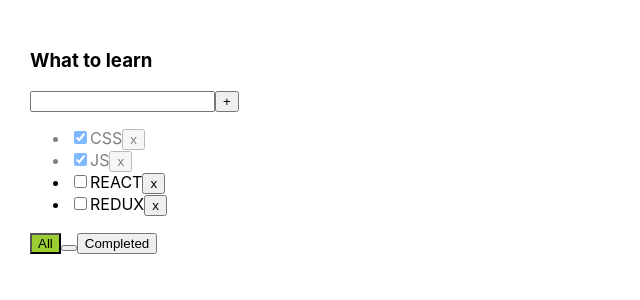
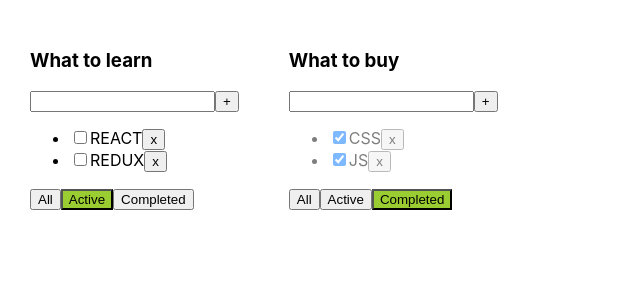
Before and after one commit to Vlad-Viktorovich/Todolist, a React (Create React App) app: page / in a window 1280 px wide. Shown: the top 300 px of the page, without its empty margins (0-640 px from the left). Built offline with nearby package versions, Linux system fonts and the light colour scheme.

Commit message:
add objTasks

```diff
--- a/src/App.tsx
+++ b/src/App.tsx
@@ -4,64 +4,101 @@
 import {v1} from 'uuid';
 
 export type FilterValuesType = 'All' | 'Completed' | 'Active'
+type TodolistType = {
+    id: string
+    title: string
+    filter: FilterValuesType
+}
+
 
 export const App = () => {
-    let [tasks, setTasks] = useState<Array<TaskType>>([
+
+    let todolistId1 = v1()
+    let todolistId2 = v1()
+
+    let [todolists, setTodolidts] = useState<Array<TodolistType>>([
+        {id: todolistId1, title: 'What to learn', filter: 'Active'},
+        {id: todolistId2, title: 'What to buy', filter: 'Completed'}
+    ])
+
+    let [tasksObj, setTasksObj] = useState<any>({
+        [todolistId1]: [
+            {id: v1(), title: 'Rararar', isDone: true},
+            {id: v1(), title: 'JS', isDone: true},
+            {id: v1(), title: 'REACT', isDone: false},
+            {id: v1(), title: 'REDUX', isDone: false}],
+        [todolistId2]: [
             {id: v1(), title: 'CSS', isDone: true},
             {id: v1(), title: 'JS', isDone: true},
             {id: v1(), title: 'REACT', isDone: false},
-        {id: v1(), title: 'REDUX', isDone: false}
-    ])
-    let [filter, setFilter] = useState<FilterValuesType>('All')
+            {id: v1(), title: 'REDUX', isDone: false}]
+    })
 
-
-    const removeTask = (id: string) => {
-        let filteredTasks = tasks.filter(t => t.id !== id)
-        setTasks(filteredTasks)
+    const removeTask = (id: string, todolistId: string) => {
+        let tasks = tasksObj[todolistId]
+        let filteredTasks = tasks.filter((t:any) => t.id !== id)
+        tasksObj[todolistId] = filteredTasks
+        setTasksObj({...tasksObj})
     }
-
-    const addTask = (title: string) => {
-        let newTask = {
-            id: v1(),
-            title: title,
-            isDone: false
+    const addTask = (title: string, todolistId: string) => {
+        let task = {id: v1(), title: title, isDone: false}
+        let tasks = tasksObj[todolistId]
+        let newTasks = [task, ...tasks]
+        tasksObj[todolistId] = newTasks
+        setTasksObj({...tasksObj})
     }
-        let newTasks = [newTask, ...tasks]
-        setTasks(newTasks)
-    }
-
-    const changeStatus = (taskId: string, isDone: boolean) => {
+    const changeStatus = (taskId: string, isDone: boolean, todolistId: string) => {
+        /*let tasks = tasksObj[todolistId]
         let task = tasks.find(t => t.id === taskId)
         if (task) {
             task.isDone = isDone
+            setTasksObj({...tasksObj})
+        }*/
+        setTasksObj(
+            {
+                ...tasksObj,
+                [todolistId]: tasksObj[todolistId].map((task:any) => task.id === taskId ? {
+                    ...task,
+                    isDone: isDone
+                } : task)
+            })
+
     }
-        setTasks([...tasks])
+    const changeFilter = (value: FilterValuesType, todolistId: string) => {
+        /*let todolist = todolists.find(tl => tl.id === todolistId)
+        if (todolist) {
+            todolist.filter = value
+        }*/
+        setTodolidts(todolists.map(tl => tl.id === todolistId ? {...tl, filter: value} : tl))
     }
 
-    const changeFilter = (value: FilterValuesType) => {
-        setFilter(value)
-
-    }
-
-    let tasksForTodolist = tasks
-    if (filter === 'Completed') {
-        tasksForTodolist = tasks.filter(t => t.isDone === true)
-    }
-    if (filter === 'Active') {
-        tasksForTodolist = tasks.filter(t => t.isDone === false)
-    }
 
     return (
         <div className="App">
-            <TodoList
+            {
+                todolists.map((tl) => {
+                    let tasksForTodolist = tasksObj[tl.id]
+                    if (tl.filter === 'Completed') {
+                        tasksForTodolist = tasksForTodolist.filter((t:any) => t.isDone === true)
+                    }
+                    if (tl.filter === 'Active') {
+                        tasksForTodolist = tasksForTodolist.filter((t:any) => t.isDone === false)
+                    }
+
+                    return <TodoList
+                        key={tl.id}
+                        id={tl.id}
                         addTask={addTask}
-                title="What to learn"
+                        title={tl.title}
                         tasks={tasksForTodolist}
                         removeTask={removeTask}
                         changeFilter={changeFilter}
                         changeTaskStatus={changeStatus}
-                filter={filter}
-            /></div>
+                        filter={tl.filter}
+                    />
+                })
+            }
+        </div>
 
     )
 }
--- a/src/TodoList.tsx
+++ b/src/TodoList.tsx
@@ -8,12 +8,13 @@
 }
 
 type TodoListPropsType = {
+    id: string
     title: string
     tasks: Array<TaskType>
-    removeTask: (id: string) => void
-    changeFilter: (value: FilterValuesType) => void
-    addTask: (title: string) => void
-    changeTaskStatus: (taskId: string, isDone: boolean) => void
+    removeTask: (id: string, todolistId: string) => void
+    changeFilter: (value: FilterValuesType, todolistId: string) => void
+    addTask: (title: string, todolistId: string) => void
+    changeTaskStatus: (taskId: string, isDone: boolean, todolistId: string) => void
     filter: FilterValuesType
 }
 
@@ -27,13 +28,13 @@
     const onKeyPressHandler = (event: KeyboardEvent<HTMLInputElement>) => {
         setError(null)
         if (event.key === 'Enter') {
-            props.addTask(newTaskTitle)
+            props.addTask(newTaskTitle, props.id)
             setNewTaskTitle('')
         }
     }
     const addTask = () => {
         if (newTaskTitle.trim() !== '') {
-            props.addTask(newTaskTitle.trim())
+            props.addTask(newTaskTitle.trim(), props.id)
             setNewTaskTitle('')
         } else {
             setError('Title is required')
@@ -41,13 +42,13 @@
     }
 
     const onAllClickHandler = () => {
-        props.changeFilter('All')
+        props.changeFilter('All', props.id)
     }
     const onActiveClickHandler = () => {
-        props.changeFilter('Active')
+        props.changeFilter('Active', props.id)
     }
     const onCompletedClickHandler = () => {
-        props.changeFilter('Completed')
+        props.changeFilter('Completed', props.id)
     }
 
     return (
@@ -68,10 +69,10 @@
                     props.tasks.map(t => {
 
                         const onRemoveHandler = () => {
-                            props.removeTask(t.id)
+                            props.removeTask(t.id, props.id)
                         }
                         const onChangeHandler = (event: ChangeEvent<HTMLInputElement>) => {
-                            props.changeTaskStatus(t.id, event.currentTarget.checked)
+                            props.changeTaskStatus(t.id, event.currentTarget.checked, props.id)
                         }
 
                         return <li key={t.id}
@@ -91,8 +92,7 @@
                         onClick={onAllClickHandler}>All
                 </button>
                 <button className={props.filter === 'Active' ? 'active-filter' : ''}
-                        onClick={onActiveClickHandler}>
-
+                        onClick={onActiveClickHandler}>Active
                 </button>
                 <button className={props.filter === 'Completed' ? 'active-filter' : ''}
                         onClick={onCompletedClickHandler}>Completed
```
Lines whose indentation alone changed are shown as unchanged.
